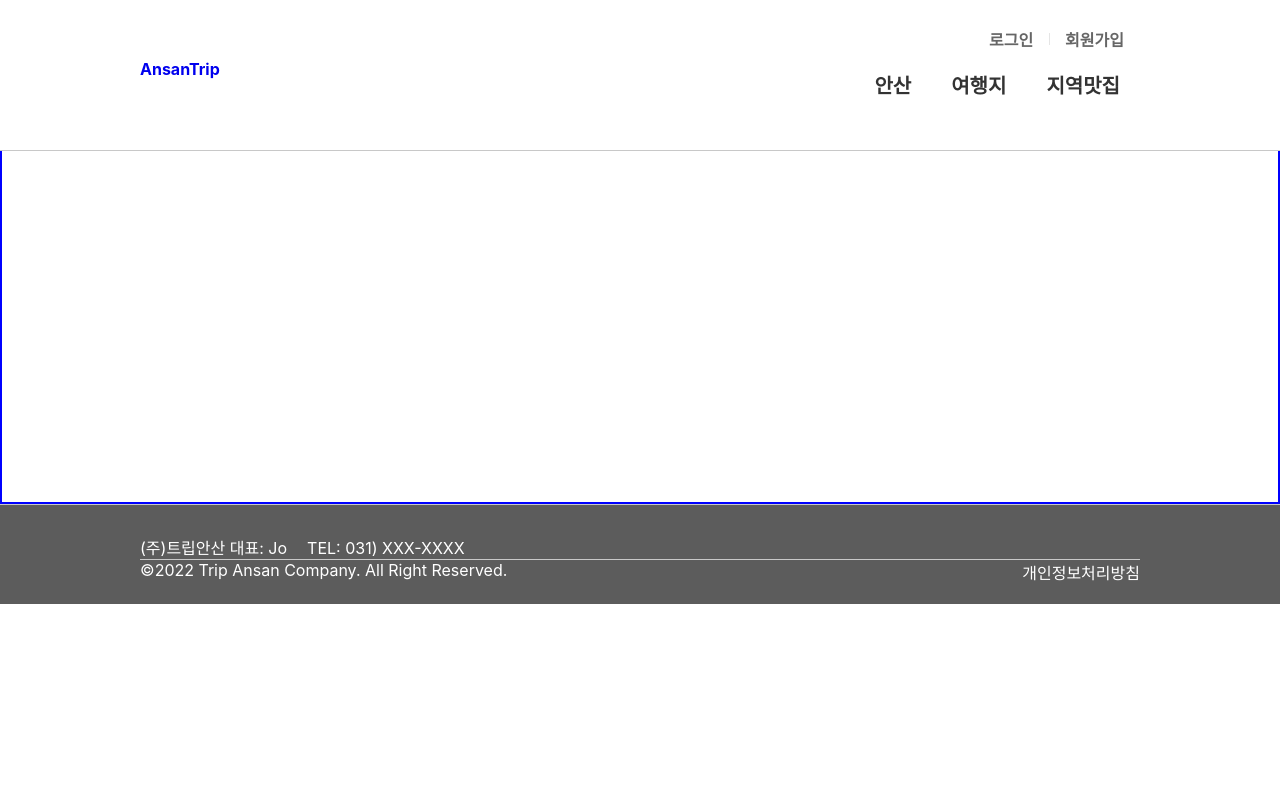
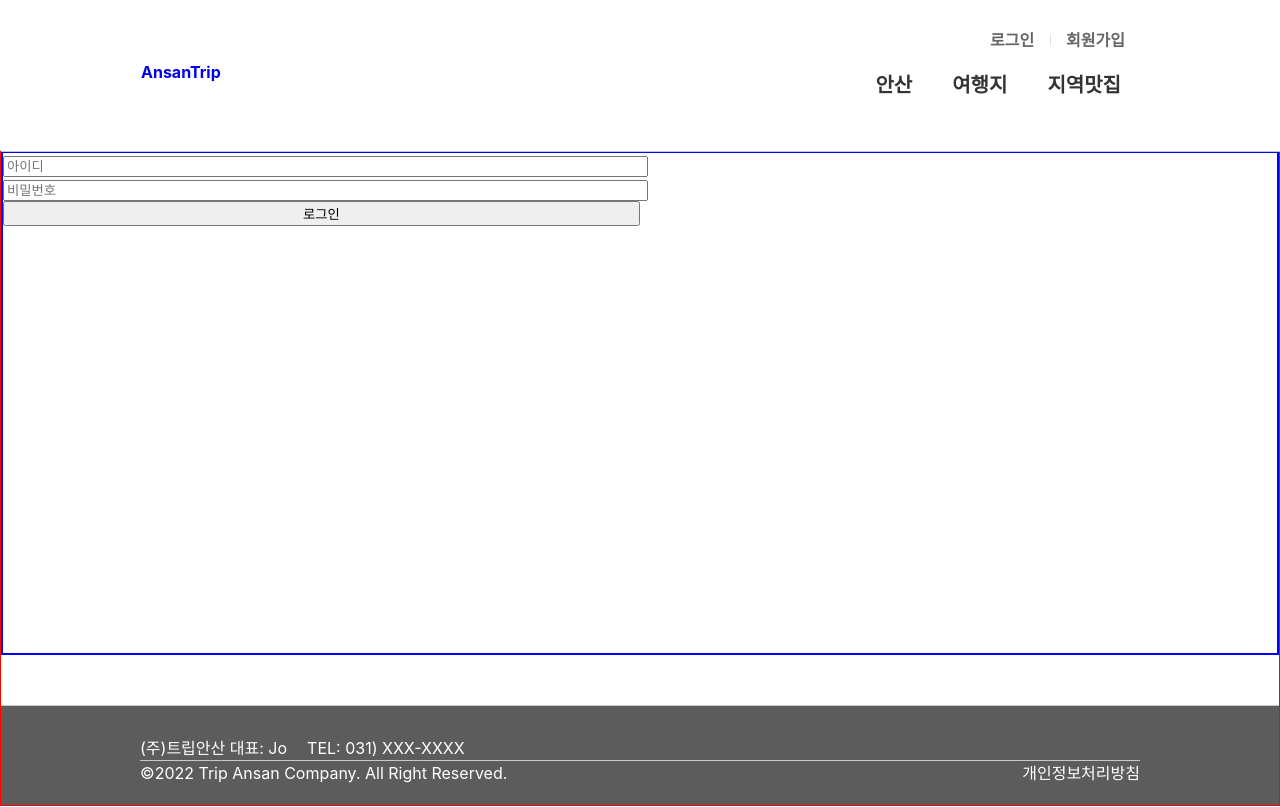
Before and after one commit to Seong1-Jo/p01-ansan, a React (Create React App) app in the folder client/: page /login in a window 1280 px wide. Shown: the top 807 px of the page. Built offline with nearby package versions, Linux system fonts and the light colour scheme.

Commit message:
refactor: Header,Footer Component
Add page directory Header,Footer component
(각각페이지들에 Header,Footer 컴포넌트 추가)

```diff
--- a/client/src/components/Footer/Footer.tsx
+++ b/client/src/components/Footer/Footer.tsx
@@ -6,6 +6,7 @@ const Container = styled.div`
   border-top: 1px solid #c8c8c8;
   color: #fff;
   font-size: 16px;
+  margin-top: 50px;
 `;
 const FootInner = styled.div`
   padding: 10px 0 20px 0;
--- a/client/src/pages/LoginPage/LoginPage.tsx
+++ b/client/src/pages/LoginPage/LoginPage.tsx
@@ -4,10 +4,16 @@ import { useNavigate } from 'react-router-dom';
 import styled from 'styled-components';
 import axios from 'axios';
 
+//component
+import Header from 'components/Header/Header';
+import Footer from 'components/Footer/Footer';
+import { Container } from 'styles/Common';
+
 const LoginContainer = styled.div`
   margin: 0 auto; //가운데 정렬
   display: flex;
   flex-direction: column;
+  margin-top: 150px;
 `;
 
 const FormLogin = styled.form`
@@ -50,16 +56,17 @@ function LoginPage() {
       email: loginId,
       password: loginPw,
     };
-    axios.post('/api/users/login', body)
-    .then((res) => {
-      if(res.data.loginSuccess){
+    axios.post('/api/users/login', body).then((res) => {
+      if (res.data.loginSuccess) {
         navigate('/');
-      }else {
+      } else {
         console.log('로그인실패');
       }
     });
   };
   return (
+    <Container>
+      <Header />
       <LoginContainer>
         <FormLogin onSubmit={LoginOnSubmit}>
           <InputLogin value={loginId} onChange={LoginIdChange} />
@@ -67,6 +74,8 @@ function LoginPage() {
           <ButtonLogin>로그인</ButtonLogin>
         </FormLogin>
       </LoginContainer>
+      <Footer />
+    </Container>
   );
 }
 
--- a/client/src/pages/RegisterPage/RegisterPage.tsx
+++ b/client/src/pages/RegisterPage/RegisterPage.tsx
@@ -2,12 +2,18 @@ import React, { useState, useRef } from 'react';
 import { useNavigate } from 'react-router-dom';
 import styled from 'styled-components';
 import axios from 'axios';
+
+//component
+import Header from 'components/Header/Header';
+import Footer from 'components/Footer/Footer';
+import { Container } from 'styles/Common';
 
 const RegisterContainer = styled.div`
   border: 2px solid red;
   height: 500px;
   display: flex;
   flex-direction: column;
+  margin-top: 150px;
 `;
 const FormRegister = styled.form`
   border: 2px solid blue;
@@ -87,22 +93,22 @@ function RegisterPage() {
         }
         break;
       default:
-        if (registerPw === registerPwCheck) { //비밀번호 일치시
+        if (registerPw === registerPwCheck) {
+          //비밀번호 일치시
           let body = {
             name: registerName,
             email: registerId,
-            password: registerPw
-          }
+            password: registerPw,
+          };
           console.log('비밀번호 일치');
-          axios.post('/api/users/register', body)
-          .then((res) => {
-            if(res.data.success){
+          axios.post('/api/users/register', body).then((res) => {
+            if (res.data.success) {
               navigate('/login');
-            } else{
+            } else {
               console.log('회원가입실패');
               console.log(res);
             }
-          })
+          });
         } else {
           console.log('비밀번호 불일치');
         }
@@ -110,6 +116,8 @@ function RegisterPage() {
   };
 
   return (
+    <Container>
+      <Header />
       <RegisterContainer>
         <FormRegister onSubmit={RegisterOnSubmit}>
           <InputRegister
@@ -143,6 +151,8 @@ function RegisterPage() {
           <ButtonRegister>회원가입</ButtonRegister>
         </FormRegister>
       </RegisterContainer>
+      <Footer />
+    </Container>
   );
 }
 
```
Lines whose indentation alone changed are shown as unchanged.
